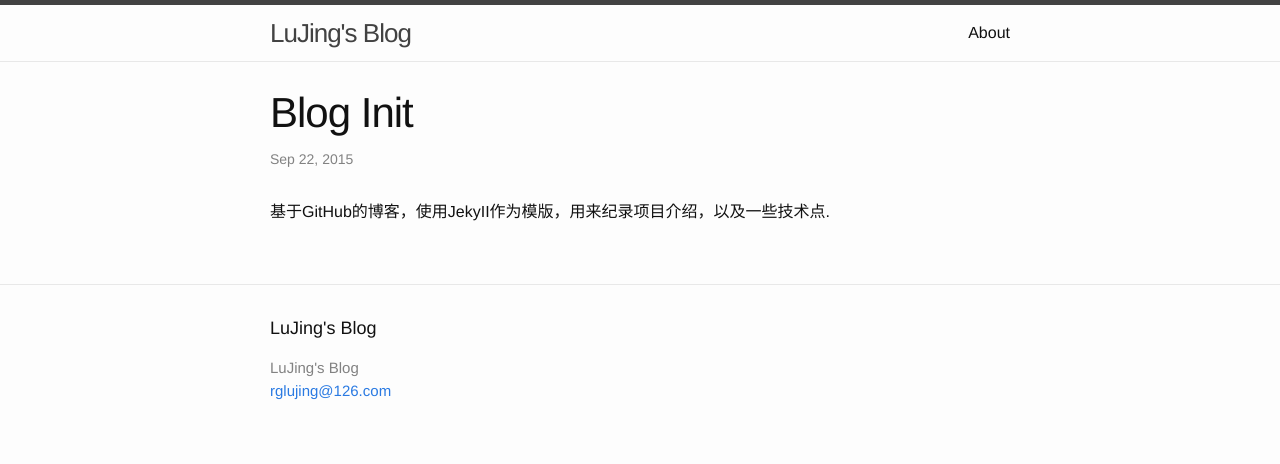
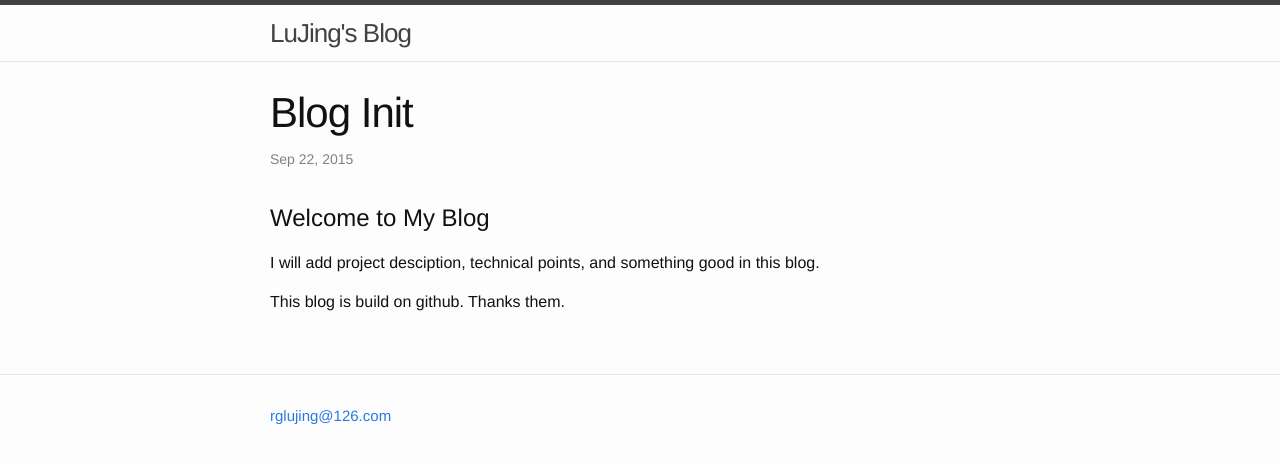
Before and after one commit to rglujing/rglujing.github.io, a Jekyll site: the page built from _posts/2015-09-16-Blog-Init.markdown, in a window 1280 px wide. Shown: the top 464 px of the page. Built offline with Jekyll 4.4.1, drawn with Linux system fonts in a browser that asks for light colours.

Commit message:
relayout pages

```diff
--- a/_config.yml
+++ b/_config.yml
@@ -1,7 +1,7 @@
 # Site settings
 title: LuJing's Blog
 email: rglujing@126.com
-description: ""
+description:
 baseurl: "" # the subpath of your site, e.g. /blog/
 url: "http://yourdomain.com" # the base hostname & protocol for your site
 
--- a/_includes/footer.html
+++ b/_includes/footer.html
@@ -2,51 +2,12 @@
 
   <div class="wrapper">
 
-    <h2 class="footer-heading">{{ site.title }}</h2>
-
     <div class="footer-col-wrapper">
       <div class="footer-col  footer-col-1">
         <ul class="contact-list">
-          <li>{{ site.title }}</li>
+          <li>{{ site.description }}</li>
           <li><a href="mailto:{{ site.email }}">{{ site.email }}</a></li>
         </ul>
-      </div>
-
-      <div class="footer-col  footer-col-2">
-        <ul class="social-media-list">
-          {% if site.github_username %}
-          <li>
-            <a href="https://github.com/{{ site.github_username }}">
-              <span class="icon  icon--github">
-                <svg viewBox="0 0 16 16">
-                  <path fill="#828282" d="M7.999,0.431c-4.285,0-7.76,3.474-7.76,7.761 c0,3.428,2.223,6.337,5.307,7.363c0.388,0.071,0.53-0.168,0.53-0.374c0-0.184-0.007-0.672-0.01-1.32 c-2.159,0.469-2.614-1.04-2.614-1.04c-0.353-0.896-0.862-1.135-0.862-1.135c-0.705-0.481,0.053-0.472,0.053-0.472 c0.779,0.055,1.189,0.8,1.189,0.8c0.692,1.186,1.816,0.843,2.258,0.645c0.071-0.502,0.271-0.843,0.493-1.037 C4.86,11.425,3.049,10.76,3.049,7.786c0-0.847,0.302-1.54,0.799-2.082C3.768,5.507,3.501,4.718,3.924,3.65 c0,0,0.652-0.209,2.134,0.796C6.677,4.273,7.34,4.187,8,4.184c0.659,0.003,1.323,0.089,1.943,0.261 c1.482-1.004,2.132-0.796,2.132-0.796c0.423,1.068,0.157,1.857,0.077,2.054c0.497,0.542,0.798,1.235,0.798,2.082 c0,2.981-1.814,3.637-3.543,3.829c0.279,0.24,0.527,0.713,0.527,1.437c0,1.037-0.01,1.874-0.01,2.129 c0,0.208,0.14,0.449,0.534,0.373c3.081-1.028,5.302-3.935,5.302-7.362C15.76,3.906,12.285,0.431,7.999,0.431z"/>
-                </svg>
-              </span>
-
-              <span class="username">{{ site.github_username }}</span>
-            </a>
-          </li>
-          {% endif %}
-
-          {% if site.twitter_username %}
-          <li>
-            <a href="https://twitter.com/{{ site.twitter_username }}">
-              <span class="icon  icon--twitter">
-                <svg viewBox="0 0 16 16">
-                  <path fill="#828282" d="M15.969,3.058c-0.586,0.26-1.217,0.436-1.878,0.515c0.675-0.405,1.194-1.045,1.438-1.809
-                  c-0.632,0.375-1.332,0.647-2.076,0.793c-0.596-0.636-1.446-1.033-2.387-1.033c-1.806,0-3.27,1.464-3.27,3.27 c0,0.256,0.029,0.506,0.085,0.745C5.163,5.404,2.753,4.102,1.14,2.124C0.859,2.607,0.698,3.168,0.698,3.767 c0,1.134,0.577,2.135,1.455,2.722C1.616,6.472,1.112,6.325,0.671,6.08c0,0.014,0,0.027,0,0.041c0,1.584,1.127,2.906,2.623,3.206 C3.02,9.402,2.731,9.442,2.433,9.442c-0.211,0-0.416-0.021-0.615-0.059c0.416,1.299,1.624,2.245,3.055,2.271 c-1.119,0.877-2.529,1.4-4.061,1.4c-0.264,0-0.524-0.015-0.78-0.046c1.447,0.928,3.166,1.469,5.013,1.469 c6.015,0,9.304-4.983,9.304-9.304c0-0.142-0.003-0.283-0.009-0.423C14.976,4.29,15.531,3.714,15.969,3.058z"/>
-                </svg>
-              </span>
-
-              <span class="username">{{ site.twitter_username }}</span>
-            </a>
-          </li>
-          {% endif %}
-        </ul>
-      </div>
-
-      <div class="footer-col  footer-col-3">
-        <p class="text">{{ site.description }}</p>
       </div>
     </div>
 
--- /dev/null
+++ b/_posts/2015-09-16-Blog-Init.markdown
@@ -0,0 +1,13 @@
+---
+layout: post
+title:  "Blog Init"
+date:   2015-09-22 15:03:53
+categories: Blog Init
+---
+
+Welcome to My Blog
+===================
+
+I will add project desciption, technical points, and something good in this blog.
+
+This blog is build on github. Thanks them.
--- a/_posts/2015-09-22-Blog-Init.markdown
+++ /dev/null
@@ -1,7 +0,0 @@
----
-layout: post
-title:  "Blog Init"
-date:   2015-09-22 15:03:53
-categories: Blog Init
----
-   基于GitHub的博客，使用JekyII作为模版，用来纪录项目介绍，以及一些技术点.
```
Also changed, not shown: about.md (deleted, +0 -6 lines).
